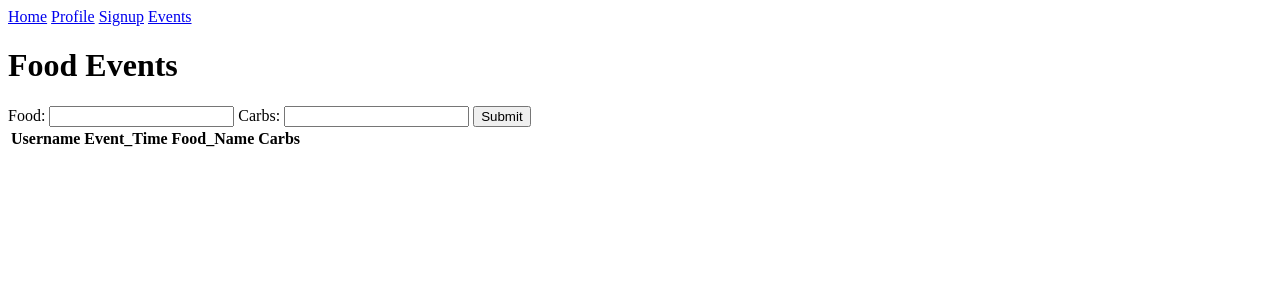
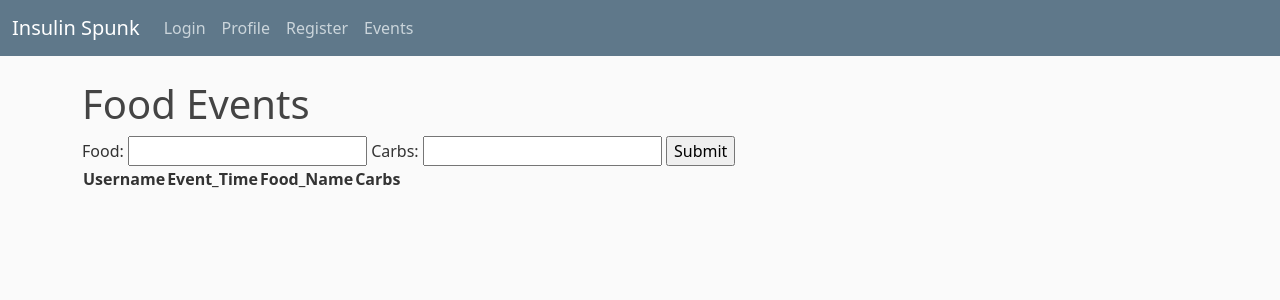
Before and after one commit to mclaurind/CMSC508Final, a Flask app: page /food in a window 1280 px wide. Shown: the top 300 px of the page. Run offline with Flask 2, Linux system fonts and the light colour scheme; data that the repository does not hold is empty; some libraries are stand-ins or nearby versions.

Commit message:
1st design pass

```diff
--- /dev/null
+++ b/diabetic_database/static/main.css
@@ -0,0 +1,80 @@
+body {
+  background: #fafafa;
+  color: #333333;
+  margin-top: 5rem;
+}
+
+h1, h2, h3, h4, h5, h6 {
+  color: #444444;
+}
+
+.bg-steel {
+  background-color: #5f788a;
+}
+
+.site-header .navbar-nav .nav-link {
+  color: #cbd5db;
+}
+
+.site-header .navbar-nav .nav-link:hover {
+  color: #ffffff;
+}
+
+.site-header .navbar-nav .nav-link.active {
+  font-weight: 500;
+}
+
+.content-section {
+  background: #ffffff;
+  padding: 10px 20px;
+  border: 1px solid #dddddd;
+  border-radius: 3px;
+  margin-bottom: 20px;
+}
+
+.article-title {
+  color: #444444;
+}
+
+a.article-title:hover {
+  color: #428bca;
+  text-decoration: none;
+}
+
+.article-content {
+  white-space: pre-line;
+}
+
+.article-img {
+  height: 65px;
+  width: 65px;
+  margin-right: 16px;
+}
+
+.article-metadata {
+  padding-bottom: 1px;
+  margin-bottom: 4px;
+  border-bottom: 1px solid #e3e3e3
+}
+
+.article-metadata a:hover {
+  color: #333;
+  text-decoration: none;
+}
+
+.article-svg {
+  width: 25px;
+  height: 25px;
+  vertical-align: middle;
+}
+
+.account-img {
+  height: 125px;
+  width: 125px;
+  margin-right: 20px;
+  margin-bottom: 16px;
+}
+
+.account-heading {
+  font-size: 2.5rem;
+}
--- a/diabetic_database/templates/food.html
+++ b/diabetic_database/templates/food.html
@@ -1,18 +1,9 @@
-<!DOCTYPE html>
-<html lang="en">
-<div class="topnav">
-  <a href="/">Home</a>
-  <a href="/profile">Profile</a>
-    <a href = "/signup">Signup</a>
-   <a href="/events">Events</a>
-</div>
-<head>
-    <meta charset="UTF-8">
-    <title>Food Events</title>
+{% extends "layout.html" %}
+{% block title %}Food Event{% endblock title %}
+
+{% block content %}
+<div>
     <h1>Food Events</h1>
-</head>
-<body>
-<div>
     <form action = "", method = "POST">
         {{form.hidden_tag()}}
         {{form.name.label}}
@@ -40,7 +31,4 @@
     </table>
 
 </div>
-
-
-</body>
-</html>
+{% endblock content %}
--- /dev/null
+++ b/diabetic_database/templates/layout.html
@@ -0,0 +1,44 @@
+<!DOCTYPE html>
+<html lang="en">
+<head>
+    <!-- Required meta tags -->
+    <meta charset="utf-8">
+    <meta name="viewport" content="width=device-width, initial-scale=1">
+
+    <!-- Bootstrap CSS -->
+    <link href="https://cdn.jsdelivr.net/npm/bootstrap@5.1.3/dist/css/bootstrap.min.css" rel="stylesheet" integrity="sha384-1BmE4kWBq78iYhFldvKuhfTAU6auU8tT94WrHftjDbrCEXSU1oBoqyl2QvZ6jIW3" crossorigin="anonymous">
+    <link rel ="stylesheet" type="text/css" href="{{ url_for('static',filename='main.css' ) }}">
+    <script src="https://use.fontawesome.com/releases/v5.0.8/js/all.js"></script>
+    <title>{% block title %}{% endblock %}</title>
+</head>
+<body>
+    <header class="site-header">
+      <nav class="navbar navbar-expand-md navbar-dark bg-steel fixed-top">
+        <div class="container-fluid">
+          <a class="navbar-brand mr-4" href="/">Insulin Spunk</a>
+          <button class="navbar-toggler" type="button" data-toggle="collapse" data-target="#navbarToggle" aria-controls="navbarToggle" aria-expanded="false" aria-label="Toggle navigation">
+            <span class="navbar-toggler-icon"></span>
+          </button>
+          <div class="collapse navbar-collapse" id="navbarToggle">
+            <div class="navbar-nav mr-auto">
+              <a class="nav-item nav-link" href="/">Login</a>
+              <a class="nav-item nav-link" href="/profile">Profile</a>
+              <a class="nav-item nav-link" href="/signup">Register</a>
+              <a class="nav-item nav-link" href="/events">Events</a>
+            </div>
+          </div>
+        </div>
+      </nav>
+    </header>
+    <main role="main" class="container">
+  <div class="row">
+    <div class="col-md-8">
+      {% block content %}{% endblock %}
+    </div>
+  </div>
+</main>
+    <!-- Option 2: Separate Popper and Bootstrap JS -->
+    <script src="https://cdn.jsdelivr.net/npm/@popperjs/core@2.10.2/dist/umd/popper.min.js" integrity="sha384-7+zCNj/IqJ95wo16oMtfsKbZ9ccEh31eOz1HGyDuCQ6wgnyJNSYdrPa03rtR1zdB" crossorigin="anonymous"></script>
+    <script src="https://cdn.jsdelivr.net/npm/bootstrap@5.1.3/dist/js/bootstrap.min.js" integrity="sha384-QJHtvGhmr9XOIpI6YVutG+2QOK9T+ZnN4kzFN1RtK3zEFEIsxhlmWl5/YESvpZ13" crossorigin="anonymous"></script>
+</body>
+</html>
```
Also changed, not shown: diabetic_database/templates/blood_sugar.html (+5 -16 lines), diabetic_database/templates/entry.html (+3 -12 lines), diabetic_database/templates/exercise.html (+5 -16 lines), diabetic_database/templates/health_profile.html (+4 -14 lines), diabetic_database/templates/index.html (+6 -16 lines), diabetic_database/templates/login.html (+6 -13 lines), diabetic_database/templates/medicine.html (+6 -16 lines), diabetic_database/templates/signup.html (+4 -13 lines), diabetic_database/static/logo.jpg (added). Lines whose indentation alone changed are shown as unchanged.
